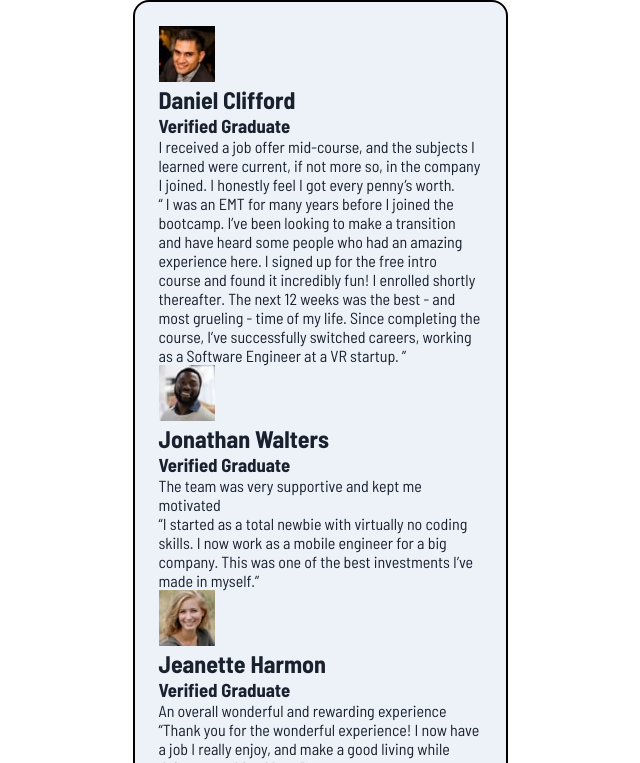
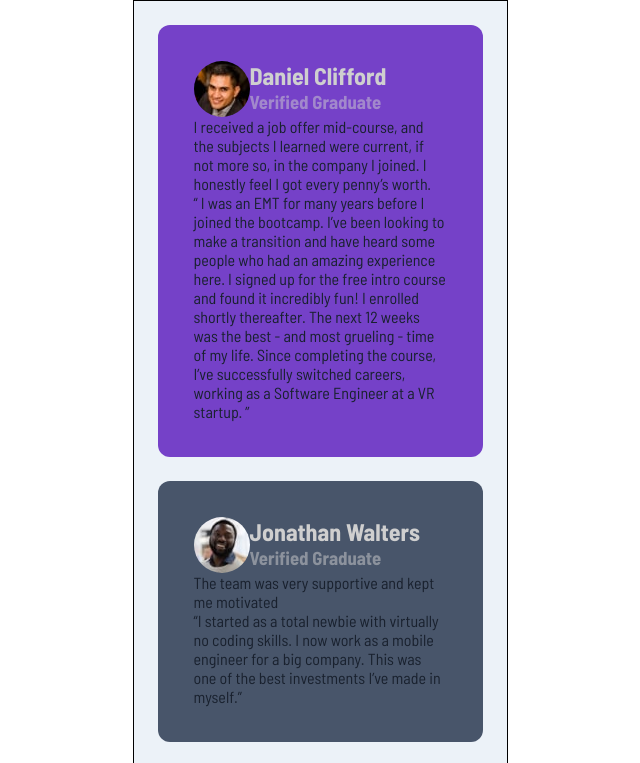
Before and after one commit to Ay-dotcode/Testimonials-grid-section, a plain HTML site: page index.html in a window 1280 px wide. Shown: the top 763 px of the page, without its empty margins (320-960 px from the left). Drawn offline with Linux system fonts and the light colour scheme.

Commit message:
small design

```diff
--- a/styles.css
+++ b/styles.css
@@ -19,6 +19,50 @@ main {
     width: 375px;
     padding: 24px;
 
-    border: 2px solid black;
-    border-radius: 16px;
+    border: 1px solid black;
 }
+
+section {
+    margin-bottom: 24px;
+}
+
+.purple {
+    background-color: hsl(263, 55%, 52%);
+    padding: 36px;
+    border-radius: 12px;
+}
+
+.grey {
+    background-color: hsl(217, 19%, 35%);
+    padding: 36px;
+    border-radius: 12px;
+}
+
+.white {
+    background-color: hsl(0, 0%, 100%);
+    padding: 36px;
+    border-radius: 12px;
+}
+
+.black {
+    background-color: hsl(219, 29%, 14%);
+    padding: 36px;
+    border-radius: 12px;
+}
+
+img {
+    border-radius: 50%;
+    float: left;
+}
+
+h2 {
+    color: hsl(0, 0%, 81%);
+}
+
+h3 {
+    color: hsla(0, 0%, 81%, 0.5);
+}
+
+p {
+    clear: both;
+}
```
